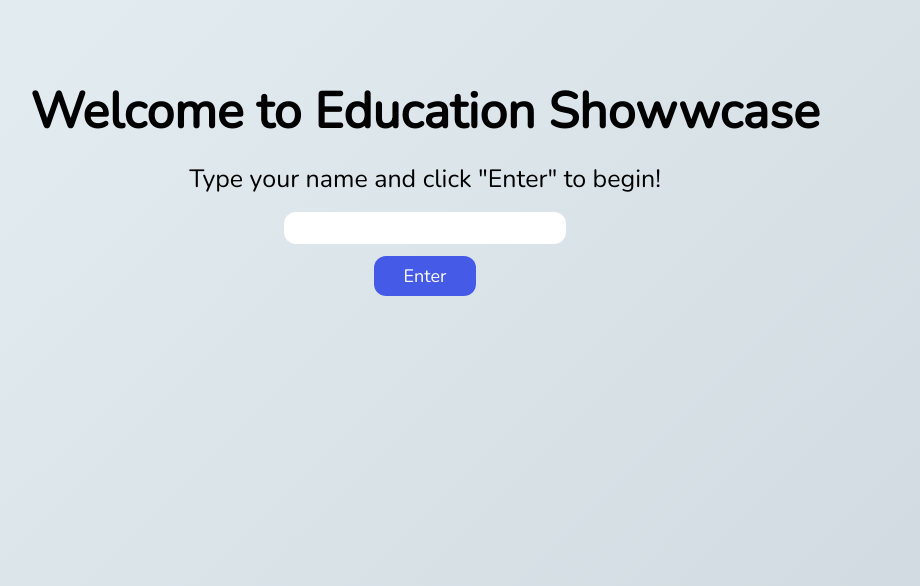
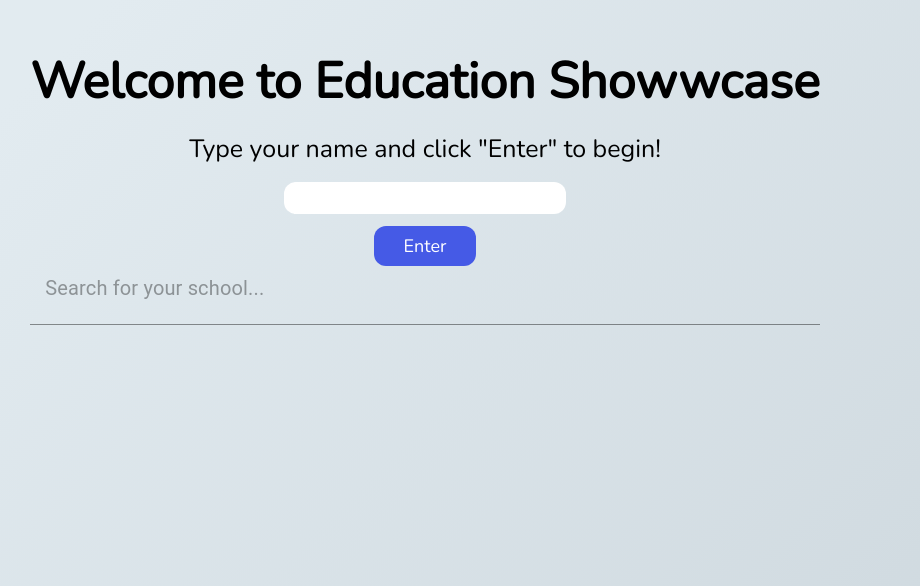
Before and after one commit to derek-oshita/education-client, a React (Create React App) app: page / in a window 1280 px wide. Shown: the part 214-800 px from the top of the page, without its empty margins (215-1135 px from the left). Built offline with nearby package versions, Linux system fonts and the light colour scheme.

Commit message:
used inputProps to style the TextField from materialUI.

```diff
--- a/src/components/Autocomplete/Autocomplete.tsx
+++ b/src/components/Autocomplete/Autocomplete.tsx
@@ -1,10 +1,11 @@
 import * as React from 'react';
 import { BehaviorSubject } from 'rxjs';
+import { withRouter } from 'react-router-dom';
+import './Autocomplete.css';
 
 import MenuItem from '@material-ui/core/MenuItem';
 import TextField from '@material-ui/core/TextField';
 import Paper from '@material-ui/core/Paper';
-
 
 
 // convert values from react's onChange event handler into RxJS stream of values
@@ -32,7 +33,8 @@ const Autocomplete: React.FC = () => {
 
     // send new vlues to $subject observable in the event handler
     const handleChange = (e: React.ChangeEvent<HTMLInputElement>) => {
-        subject$.next(e.target.value)
+        setValue(e.target.value);
+        subject$.next(e.target.value);
     }
 
     // their data contains a key property, this is what it looks like:
@@ -50,7 +52,7 @@ const Autocomplete: React.FC = () => {
 
     return (
         <div>
-            <TextField fullWidth onChange={handleChange} value={value} placeholder="Search for your school..."/>
+            <TextField inputProps={{style: {fontSize: 20}}} fullWidth onChange={handleChange} value={value} placeholder="Search for your school..."/>
             {hasSuggestions && <Paper>suggestions.map(renderSuggestion)</Paper>}
         </div>
     )
@@ -58,3 +60,5 @@ const Autocomplete: React.FC = () => {
 
 
 }
+
+export default withRouter(Autocomplete);
--- a/src/components/Home/Home.tsx
+++ b/src/components/Home/Home.tsx
@@ -1,6 +1,7 @@
 import React, { useState } from 'react';
 import ShowName from '../ShowName/ShowName'
 import CreateName from '../CreateName/CreateName';
+import Autocomplete from '../Autocomplete/Autocomplete';
 import { Link } from 'react-router-dom';
 // import Button from '../Button/Button';
 import './Home.css';
@@ -17,6 +18,10 @@ const Home: React.FC = () => {
             <h1 className="home-header animate__animated animate__fadeInDown">Welcome to Education Showwcase</h1>
             <p className="sub-header">Type your name and click "Enter" to begin!</p>
             <CreateName addName={addName}/>
+
+
+            {/* AUTOCOMPLETE TESTING HERE */}
+            <Autocomplete />
         </div>
     )
 }
--- a/src/components/IndexPage/IndexPage.tsx
+++ b/src/components/IndexPage/IndexPage.tsx
@@ -3,6 +3,7 @@ import ShowName from '../ShowName/ShowName';
 import PostList from '../PostList/PostList';
 import Modal from '../Modal/Modal';
 import ModalContent from '../Modal/ModalContent';
+import Autocomplete from '../Autocomplete/Autocomplete';
 import { withRouter, useParams } from 'react-router-dom';
 import './IndexPage.css';
 import { toEditorSettings } from 'typescript';
@@ -47,7 +48,6 @@ const IndexPage: React.FC = () => {
                         <div className="container">
                             <button onClick={() => setModalOpen(true)} className="btn">Create</button>
                         </div>
-
                         <section className="example" >
                             <Modal modalOpen={modalOpen}>
                                 <ModalContent setModalOpen={setModalOpen} addPost={addPost}/>
```
Also changed, not shown: src/components/Autocomplete/Autocomplete.css (added), 1 other file (tests, documents, lock files or other folders).
